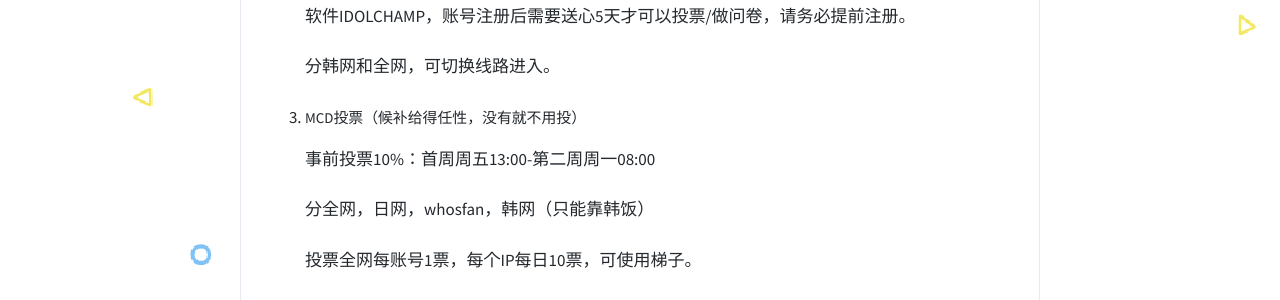
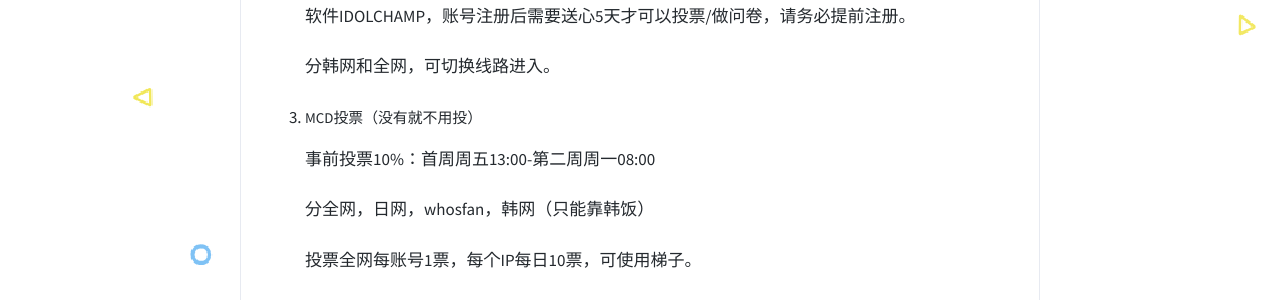
Before and after one commit to penglanxindong1106/penglanxindong1106.github.io, a Jekyll site: the page built from _posts/2005-11-06-第一次赶上回归期应该做什么？.markdown, in a window 1280 px wide and 900 px high, scrolled down 2684 px. Shown: the part 152-452 px from the top of the window. Built offline with Jekyll 4.4.1, drawn with Linux system fonts in a browser that asks for light colours; comment, search, counter and statistics services are not loaded.

Commit message:
Update 2005-11-06-第一次赶上回归期应该做什么？.markdown

```diff
--- a/_posts/2005-11-06-第一次赶上回归期应该做什么？.markdown
+++ b/_posts/2005-11-06-第一次赶上回归期应该做什么？.markdown
@@ -67,7 +67,7 @@
 
    分韩网和全网，可切换线路进入。
 
-3. ##### MCD投票（候补给得任性，没有就不用投）
+3. ##### MCD投票（没有就不用投）
 
    事前投票10%：首周周五13:00-第二周周一08:00
 
```
